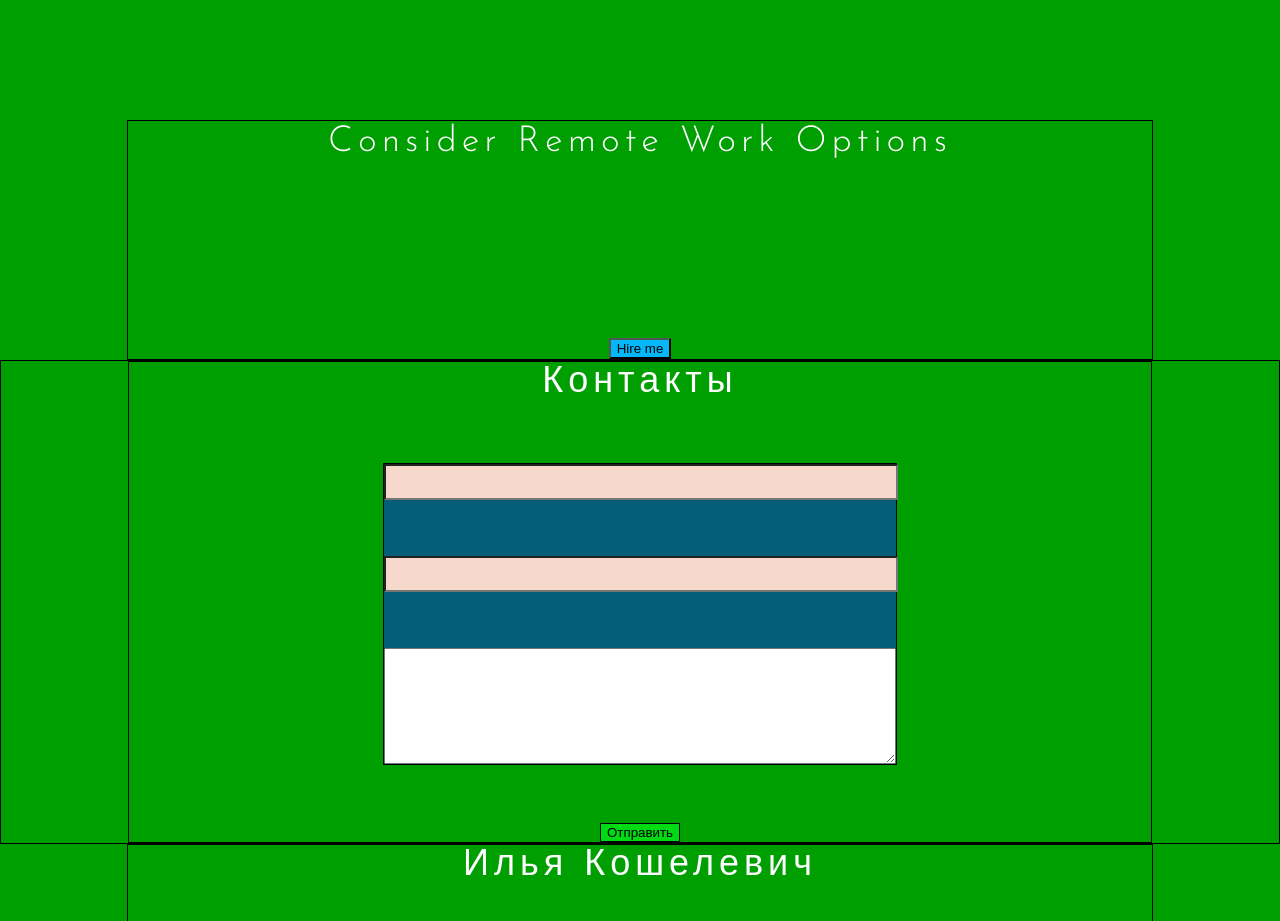
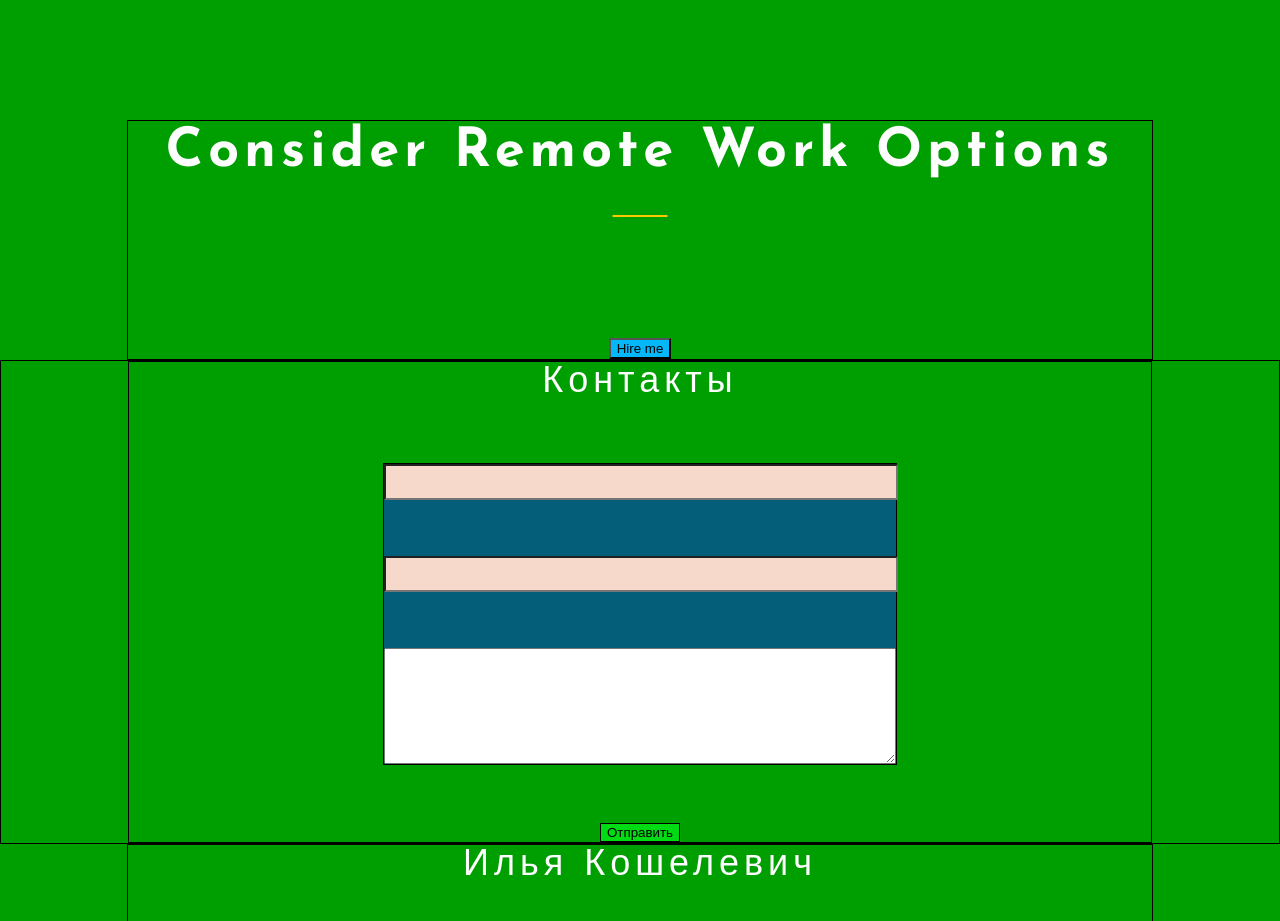
Before and after one commit to iliik/cv, a React (Create React App) app: page / in a window 1280 px wide. Shown: the part 2360-3281 px from the top of the page. Built offline with nearby package versions, Linux system fonts and the light colour scheme.

Commit message:
Title-cv-refactor-Options

```diff
--- a/src/options/Options.js
+++ b/src/options/Options.js
@@ -1,13 +1,14 @@
 import React from 'react';
 import style from './Options.module.css'
 import styleContainer from "../common/styles/Container.module.css";
+import Title from "../common/components/title/Title";
 
 
 function Options() {
     return (
         <div className={style.optionsBlock}>
             <div className={`${styleContainer.container} ${style.optionsContainer}`}>
-                <h3 className={style.h3}>Consider remote work options</h3>
+                <Title text={'Consider remote work options'}/>
                 <button className={style.button}>Hire me</button>
             </div>
         </div>
--- a/src/options/Options.module.css
+++ b/src/options/Options.module.css
@@ -12,18 +12,6 @@
     justify-content: space-between;
 }
 
-.h3 {
-    margin: 0;
-    font-family: 'Josefin Sans', sans-serif;
-    font-weight: 300;
-    color: #fefeff;
-    text-transform: capitalize;
-    font-size: 36px;
-    line-height: 1.2;
-    letter-spacing: 5px;
-}
-
 .button {
     background-color: #03b7f8;
-    flex-wrap: wrap;
 }
```
